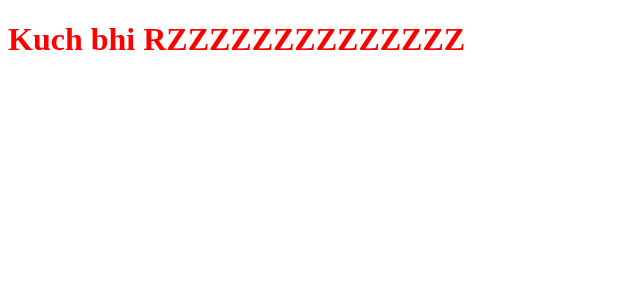
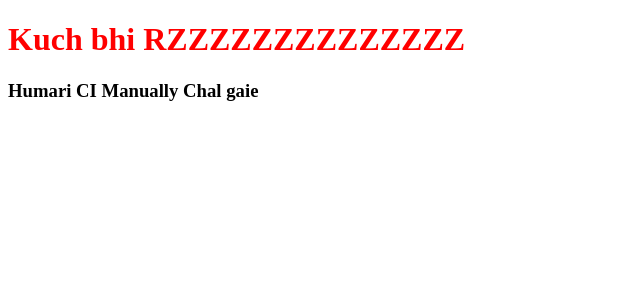
Before and after one commit to sandhurima97/RzAng, an Angular app: page / in a window 1280 px wide. Shown: the top 300 px of the page, without its empty margins (0-640 px from the left). Built offline with nearby package versions, Linux system fonts and the light colour scheme.

Commit message:
Update app.component.html

```diff
--- a/src/app/app.component.html
+++ b/src/app/app.component.html
@@ -1 +1,2 @@
 <h1>{{title}} RZZZZZZZZZZZZZZ</h1>
+<h3>Humari CI Manually Chal gaie</h3>
```
